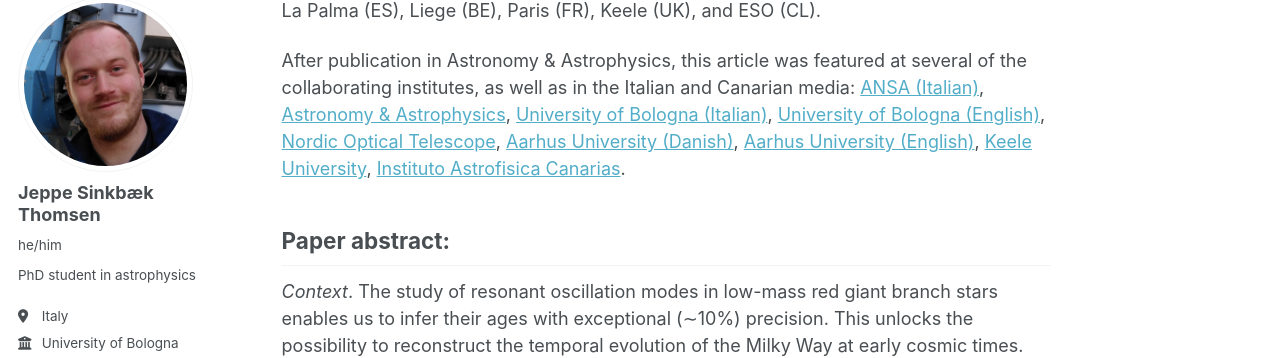
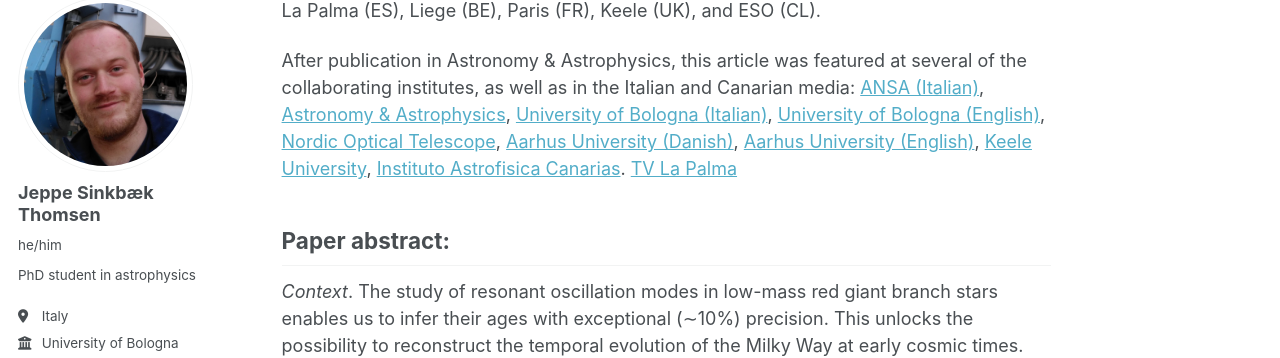
Before and after one commit to jsinkbaek/jsinkbaek.github.io, a Jekyll site: the page built from _publications/2025-07-01-kic10001167.md, in a window 1280 px wide and 900 px high, scrolled down 1002 px. Shown: the part 102-460 px from the top of the window. Built offline with Jekyll 4.4.1, drawn with Linux system fonts in a browser that asks for light colours; some web fonts are replaced; a script that is not in the unit is left out.

Commit message:
Update 2025-07-01-kic10001167.md

```diff
--- a/_publications/2025-07-01-kic10001167.md
+++ b/_publications/2025-07-01-kic10001167.md
@@ -32,6 +32,7 @@ After publication in Astronomy & Astrophysics, this article was featured at seve
 [Aarhus University (English)](https://phys.au.dk/en/news/item/artikel/saadan-vejer-man-en-stjerne-med-lyd),
 [Keele University](https://www.keele.ac.uk/research/researchnews/2025/july/cosmic-test/milky-way-binary.php),
 [Instituto Astrofisica Canarias](https://www.iac.es/en/outreach/news/iac-validates-method-measuring-masses-stars-using-their-seismic-waves).
+[TV La Palma](https://tvlapalma.com/not/38349/iac-valida-metodo-para-medir-masas-estrellas-traves-ondas/)
 
 ## Paper abstract:
 *Context*. The study of resonant oscillation modes in low-mass red giant branch stars enables us to infer their ages with exceptional (∼10%) precision. This unlocks the possibility to reconstruct the temporal evolution of the Milky Way at early cosmic times. Ensuring the accuracy of such a precise age scale is a fundamental but difficult challenge. Because the age of red giant branch stars primarily hinges on their mass, an independent mass determination for an oscillating red giant star provides the means for this assessment.
```
